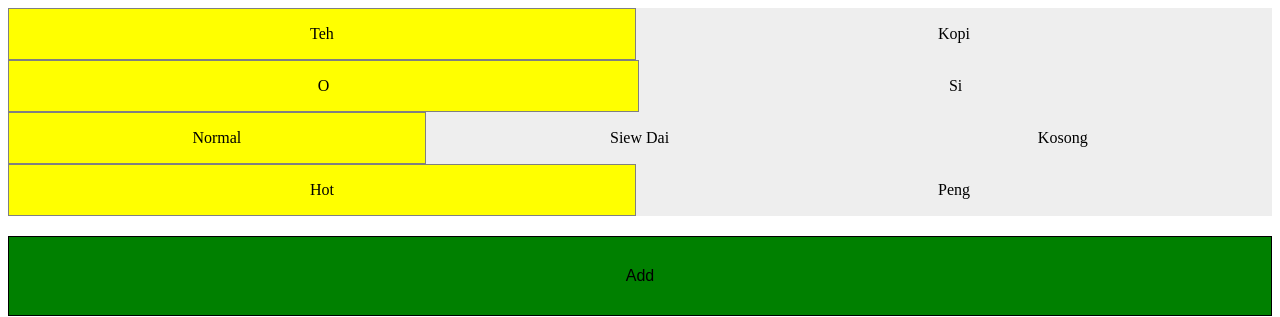
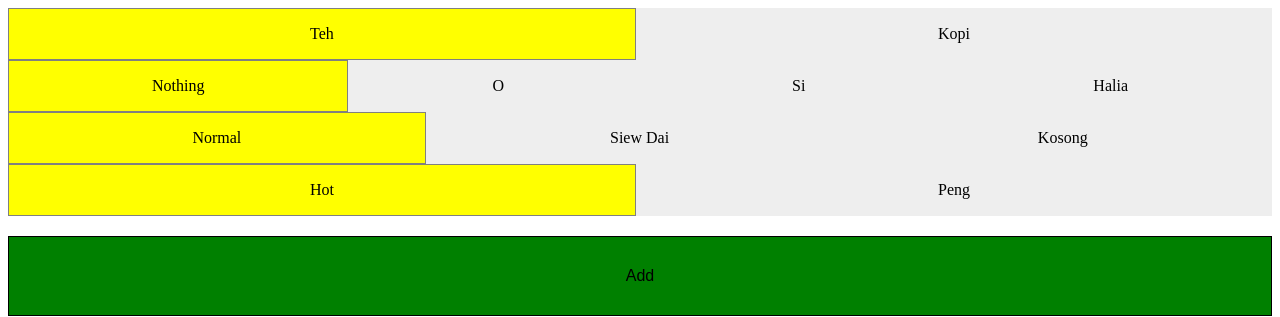
Before and after one commit to sohymg/kopi-uncle, a plain HTML site: page index.html in a window 1280 px wide. Shown: the top 317 px of the page. Drawn offline with Linux system fonts and the light colour scheme.

Commit message:
Add Teh and Teh Halia

```diff
--- a/index.html
+++ b/index.html
@@ -86,7 +86,7 @@
 
 		function createOrderNode(drink, count) {
 			node = document.createElement("button");
-			name = drink.replace(/_/g, " ").replace("Normal", "").replace("Hot", "");
+			name = drink.replace(/_/g, " ").replace(/Normal/g, "").replace(/Nothing/g, "").replace(/Hot/g, "");
 
 			node.innerHTML = name + " (" + count + ")";
 			node.onclick = function() { deleteOrderNode(drink); }
@@ -118,8 +118,10 @@
 			<input type="radio" name="base" value="Kopi" id="base_kopi"><label for="base_kopi">Kopi</label>
 		</div>
 		<div>
-			<input type="radio" name="addon" value="O" id="addon_o" checked><label for="addon_o">O</label>
+			<input type="radio" name="addon" value="Nothing" id="addon_nothing" checked><label for="addon_nothing">Nothing</label>
+			<input type="radio" name="addon" value="O" id="addon_o"><label for="addon_o">O</label>
 			<input type="radio" name="addon" value="Si" id="addon_si"><label for="addon_si">Si</label>
+			<input type="radio" name="addon" value="Halia" id="addon_halia"><label for="addon_halia">Halia</label>
 		</div>
 		<div>
 			<input type="radio" name="sweet" value="Normal" id="sweet_normal" checked><label for="sweet_normal">Normal</label>
```
